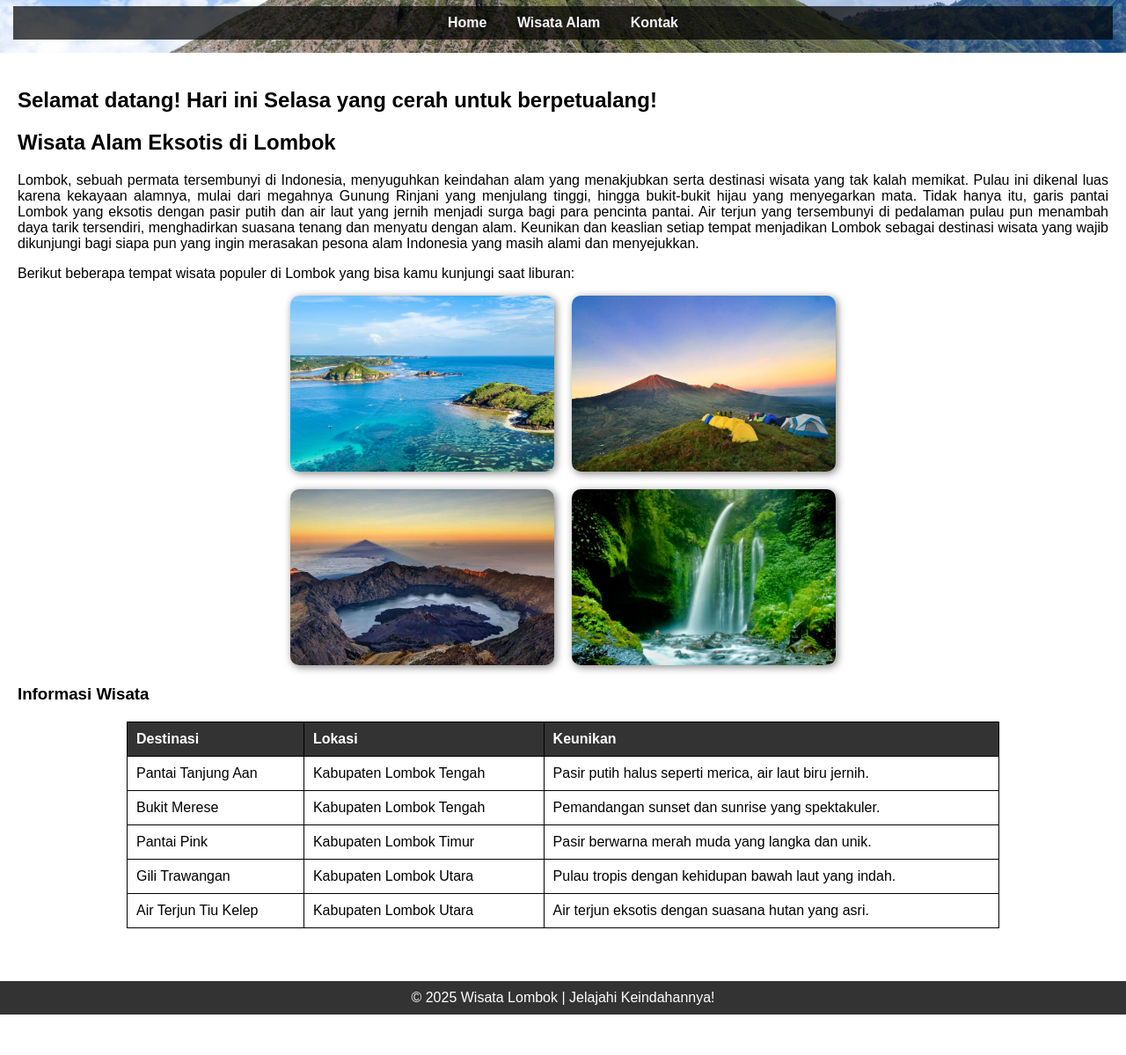
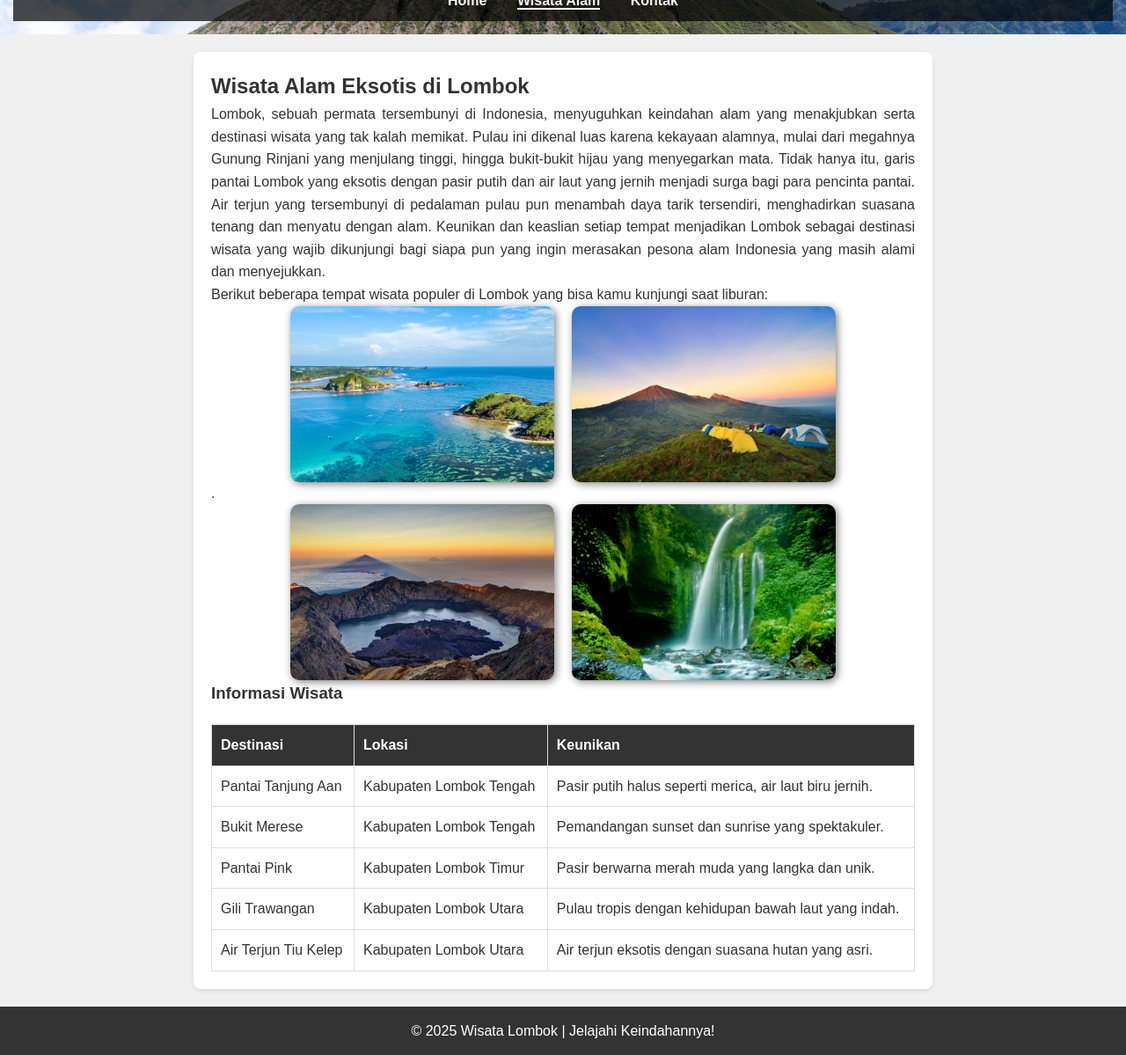
Before and after one commit to Yurian20/pw25-minggu5, a plain HTML site: page Progress/wisata.html in a window 1280 px wide. Shown: the part 88-1287 px from the top of the page at 88% size. Before the commit the page ends 1241 px from the top, so only its background shows below. Drawn offline with Linux system fonts and the light colour scheme.

Commit message:
tugas web

```diff
--- /dev/null
+++ b/Js/script.js
@@ -0,0 +1,50 @@
+document.addEventListener("DOMContentLoaded", function () {
+  const navLinks = document.querySelectorAll("nav a");
+  const currentUrl = window.location.href;
+
+  navLinks.forEach((link) => {
+    if (currentUrl.includes(link.getAttribute("href"))) {
+      link.style.borderBottom = "2px solid #fff";
+    }
+  });
+});
+
+document.addEventListener("DOMContentLoaded", function () {
+  const form = document.querySelector("form");
+
+  if (form) {
+    form.addEventListener("submit", function (e) {
+      const inputs = form.querySelectorAll(
+        "input[type='text'], input[type='email'], textarea"
+      );
+      let valid = true;
+
+      inputs.forEach((input) => {
+        if (input.value.trim() === "") {
+          alert("Mohon isi semua kolom formulir.");
+          input.focus();
+          valid = false;
+          e.preventDefault();
+          return false;
+        }
+      });
+
+      return valid;
+    });
+  }
+});
+
+document.addEventListener("DOMContentLoaded", function () {
+  const wisataImages = document.querySelectorAll(".image-container img");
+
+  wisataImages.forEach((img) => {
+    img.addEventListener("mouseover", () => {
+      img.style.transform = "scale(1.05)";
+      img.style.transition = "transform 0.3s ease";
+    });
+
+    img.addEventListener("mouseout", () => {
+      img.style.transform = "scale(1)";
+    });
+  });
+});
--- a/Js/wisata.js
+++ /dev/null
@@ -1,9 +0,0 @@
-document.addEventListener("DOMContentLoaded", function () {
-  const wisataGreeting = document.getElementById("wisata-greeting");
-  const today = new Date();
-  const day = today.getDay();
-
-  const days = ["Minggu", "Senin", "Selasa", "Rabu", "Kamis", "Jumat", "Sabtu"];
-
-  wisataGreeting.textContent = `Selamat datang! Hari ini ${days[day]} yang cerah untuk berpetualang!`;
-});
--- a/Progress/index.html
+++ b/Progress/index.html
@@ -4,9 +4,11 @@
     <meta charset="UTF-8" />
     <meta name="viewport" content="width=device-width, initial-scale=1.0" />
     <title>Jejak Petualang</title>
-    <link rel="stylesheet" href="../Style/index.css" />
+    <link rel="stylesheet" href="../Style/style.css" />
   </head>
-
+  <body>
+    <h2 id="greeting"></h2>
+    <p>Selamat datang di Jejak Petualang!</p>
     <header>
       <h1>Jejak Petualang</h1>
       <nav>
@@ -16,25 +18,26 @@
       </nav>
     </header>
 
-  <body>
     <section>
       <h2 id="greeting"></h2>
-
       <h2>Eksplorasi Wisata</h2>
       <p>
         Jelajahi berbagai informasi tentang jejak-jejak petualangan dan wisata
         alam. Dengan fokus pada pengalaman petualangan, situs ini menyediakan
         informasi dan inspirasi tentang destinasi menarik, aktivitas luar
         ruangan, dan tips untuk menjalani petualangan yang tak terlupakan di
-        pulau lombok
+        Pulau Lombok.
       </p>
 
       <h3>Perlengkapan Wajib Mendaki</h3>
       <table>
+        <thead>
           <tr>
             <th>Nama Peralatan</th>
             <th>Fungsi</th>
           </tr>
+        </thead>
+        <tbody>
           <tr>
             <td>Carrier (Tas Gunung)</td>
             <td>Untuk membawa perlengkapan selama pendakian.</td>
@@ -51,11 +54,12 @@
             <td>Headlamp</td>
             <td>Memberikan penerangan saat mendaki di malam hari.</td>
           </tr>
+        </tbody>
       </table>
     </section>
 
-    <script src="/Js/index.js"></script>
+    <footer>© 2025 Jejak Petualang | Petualangan adalah gaya hidup!</footer>
+
+    <script src="../JS/script.js"></script>
   </body>
-
-  <footer>&copy; 2025 Jejak Petualang | Petualangan adalah gaya hidup!</footer>
 </html>
--- a/Progress/wisata.html
+++ b/Progress/wisata.html
@@ -4,8 +4,9 @@
     <meta charset="UTF-8" />
     <meta name="viewport" content="width=device-width, initial-scale=1.0" />
     <title>Wisata Lombok</title>
-    <link rel="stylesheet" href="../Style/wisata.css" />
+    <link rel="stylesheet" href="../Style/style.css" />
   </head>
+  <body>
     <header>
       <h1>Jejak Petualang</h1>
       <nav>
@@ -14,7 +15,7 @@
         <a href="kontak.html">Kontak</a>
       </nav>
     </header>
-  <body>
+
     <section>
       <h2 id="wisata-greeting"></h2>
 
@@ -34,34 +35,29 @@
       </p>
 
       <p>
-        Berikut beberapa tempat wisata populer di Lombok yang bisa kamu kunjungi saat liburan:
+        Berikut beberapa tempat wisata populer di Lombok yang bisa kamu kunjungi
+        saat liburan:
       </p>
 
       <div class="image-container">
-        <a href="pantai.html" target=" blank">
-          <img src="../Image/pantai.jpg" alt="Pantai Lombok" />
-        </a>
-        <a href="bukit.html" target=" blank">
-          <img src="../Image/bukit.jpg" alt="Bukit Lombok" />
-        </a>
+        <img src="../Image/pantai.jpg" alt="Pantai di Lombok" />
+        <img src="../Image/bukit.jpg" alt="Bukit Hijau di Lombok" />
       </div>
-      </p>
+      <p>.</p>
       <div class="image-container">
-        <a href="gunung.html" target=" blank">
-          <img src="../Image/Gunung.jpg" alt="Bukit Lombok" />
-        </a>
-        <a href="air terjun.html" target=" blank">
-          <img src="../Image/air terjun.jpg" alt="Bukit Lombok" />
-        </a>
+        <img src="../Image/gunung.jpg" alt="Gunung Rinjani di Lombok" />
+        <img src="../Image/air terjun.jpg" alt="Air Terjun di Lombok" />
       </div>
-
       <h3>Informasi Wisata</h3>
       <table>
+        <thead>
           <tr>
             <th>Destinasi</th>
             <th>Lokasi</th>
             <th>Keunikan</th>
           </tr>
+        </thead>
+        <tbody>
           <tr>
             <td>Pantai Tanjung Aan</td>
             <td>Kabupaten Lombok Tengah</td>
@@ -87,10 +83,12 @@
             <td>Kabupaten Lombok Utara</td>
             <td>Air terjun eksotis dengan suasana hutan yang asri.</td>
           </tr>
+        </tbody>
       </table>
     </section>
-    <script src="/Js/wisata.js"></script>
-  </body>
 
     <footer>&copy; 2025 Wisata Lombok | Jelajahi Keindahannya!</footer>
+
+    <script src="../JS/script.js"></script>
+  </body>
 </html>
--- a/Style/index.css
+++ /dev/null
@@ -1,56 +0,0 @@
-body {
-  font-family: Arial, Helvetica, sans-serif;
-  margin: 0;
-  padding: 0;
-  text-align: left;
-  background-color: #ffffff;
-}
-header {
-  background-image: url("../Image/Petualang.jpg");
-  background-size: cover;
-  background-position: center;
-  background-repeat: no-repeat;
-  text-align: center;
-  color: #f4f4f4;
-  padding: 15px;
-}
-nav {
-  background-color: rgba(0, 0, 0, 0.7);
-  padding: 10px;
-}
-nav a {
-  margin: 0 15px;
-  color: #f4f4f4;
-  text-decoration: none;
-  font-weight: bold;
-}
-nav a:hover {
-  background: #ffffff4d;
-  border-radius: 5px;
-}
-section {
-  padding: 20px;
-}
-table {
-  width: 70%;
-  margin: auto;
-  border-collapse: collapse;
-  background: white;
-}
-table,
-th,
-td {
-  border: 1px solid black;
-  padding: 10px;
-}
-th {
-  background: #333;
-  color: white;
-}
-footer {
-  background: #333;
-  color: white;
-  padding: 10px;
-  margin-top: 20px;
-  text-align: center;
-}
--- a/Style/kontak.css
+++ b/Style/style.css
@@ -1,35 +1,91 @@
-body {
-  font-family: Arial, sans-serif;
+html,
+body,
+h1,
+h2,
+h3,
+p,
+table,
+th,
+td {
   margin: 0;
   padding: 0;
-  text-align: center;
-  background-color: #ffffff;
 }
+
+body {
+  font-family: "Arial", "Helvetica", sans-serif;
+  line-height: 1.6;
+  background-color: #f0f0f0;
+  color: #333;
+  text-align: justify;
+}
+
 header {
   background-image: url("../Image/Petualang.jpg");
   background-size: cover;
   background-position: center;
   background-repeat: no-repeat;
+  text-align: center;
   color: white;
   padding: 15px;
 }
+
 nav {
   background-color: rgba(0, 0, 0, 0.7);
   padding: 10px;
 }
+
 nav a {
   margin: 0 15px;
   color: #f4f4f4;
   text-decoration: none;
   font-weight: bold;
 }
+
 nav a:hover {
   background: #ffffff4d;
   border-radius: 5px;
 }
+
 section {
   padding: 20px;
+  max-width: 800px;
+  margin: 20px auto;
+  background: white;
+  box-shadow: 0 2px 5px rgba(0, 0, 0, 0.1);
+  border-radius: 8px;
 }
+
+h2,
+h3 {
+  color: #333;
+}
+
+table {
+  width: 100%;
+  border-collapse: collapse;
+  margin-top: 20px;
+}
+
+th,
+td {
+  border: 1px solid #ddd;
+  padding: 10px;
+  text-align: left;
+}
+
+th {
+  background: #333;
+  color: white;
+}
+
+footer {
+  background: #333;
+  color: white;
+  padding: 15px;
+  text-align: center;
+  margin-top: 20px;
+}
+
 form {
   width: 50%;
   margin: auto;
@@ -39,6 +95,7 @@ form {
   border-radius: 8px;
   box-shadow: 0px 0px 10px #ccc;
 }
+
 label,
 input,
 textarea {
@@ -46,12 +103,14 @@ textarea {
   width: 100%;
   margin-bottom: 10px;
 }
+
 input,
 textarea {
   padding: 8px;
   border: 1px solid #ccc;
   border-radius: 5px;
 }
+
 input[type="submit"] {
   background: #000080;
   color: white;
@@ -59,15 +118,11 @@ input[type="submit"] {
   cursor: pointer;
   padding: 10px;
 }
+
 input[type="submit"]:hover {
   background: #0101d9;
 }
-footer {
-  background: #333;
-  color: white;
-  padding: 10px;
-  margin-top: 20px;
-}
+
 .sosial-media {
   margin-top: 20px;
   text-align: center;
@@ -82,3 +137,23 @@ footer {
 .sosial-media img:hover {
   transform: scale(1.1);
 }
+
+.image-container {
+  display: flex;
+  justify-content: center;
+  gap: 20px;
+  flex-wrap: wrap;
+}
+
+.image-container img {
+  width: 300px;
+  height: 200px;
+  border-radius: 10px;
+  box-shadow: 2px 2px 10px #808080;
+}
+
+section table.wisata {
+  width: 80%;
+  margin: 20px auto;
+  background: #ffffff;
+}
--- a/Style/wisata.css
+++ /dev/null
@@ -1,68 +0,0 @@
-body {
-  font-family: Arial, sans-serif;
-  margin: 0;
-  padding: 0;
-  background-color: #ffffff;
-  text-align: justify;
-}
-header {
-  text-align: center;
-  background-image: url("../Image/Petualang.jpg");
-  background-size: cover;
-  background-position: center;
-  background-repeat: no-repeat;
-  color: #ffffff;
-  padding: 15px;
-}
-nav {
-  background-color: #000000b3;
-  padding: 10px;
-}
-nav a {
-  margin: 0 15px;
-  color: #f4f4f4;
-  text-decoration: none;
-  font-weight: bold;
-}
-nav a:hover {
-  background: #ffffff4d;
-  border-radius: 5px;
-}
-section {
-  padding: 20px;
-}
-.image-container {
-  display: flex;
-  justify-content: center;
-  gap: 20px;
-  flex-wrap: wrap;
-}
-.image-container img {
-  width: 300px;
-  height: 200px;
-  border-radius: 10px;
-  box-shadow: 2px 2px 10px #808080;
-}
-table {
-  width: 80%;
-  margin: 20px auto;
-  border-collapse: collapse;
-  background: #ffffff;
-}
-table,
-th,
-td {
-  border: 1px solid #000000;
-  padding: 10px;
-}
-th {
-  background: #333;
-  color: #ffffff;
-}
-footer {
-  background: #333;
-  color: #ffffff;
-  padding: 10px;
-  margin-top: 20px;
-  text-align: center;
-}
```
Also changed, not shown: Js/index.js (deleted, +0 -17 lines), Js/kontak.js (deleted, +0 -18 lines), Progress/kontak.html (+6 -4 lines), Progress/air terjun.html (deleted), Progress/bukit.html (deleted), Progress/gunung.html (deleted), Progress/pantai.html (deleted), Style/air terjun.css (deleted), Style/bukit.css (deleted), Style/gunung.css (deleted), Style/pantai.css (deleted). Lines whose indentation alone changed are shown as unchanged.
